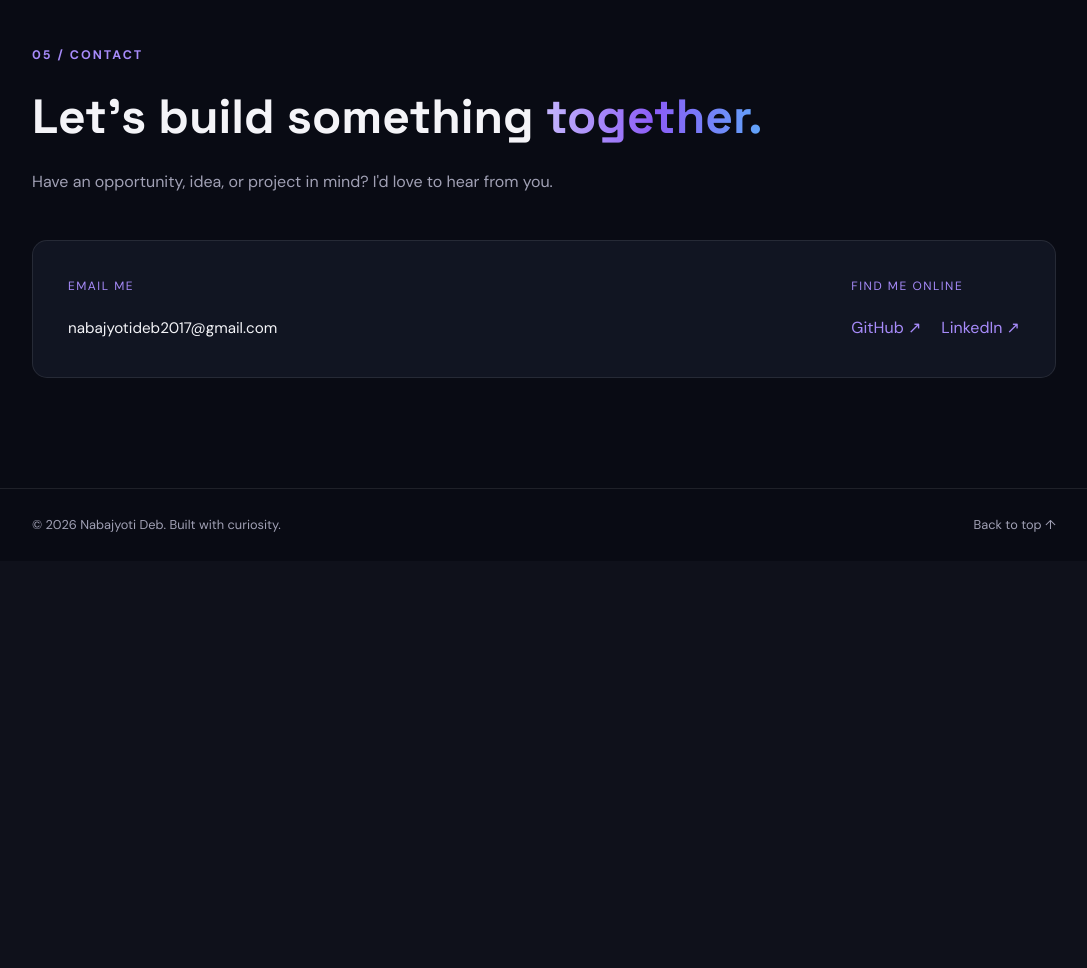
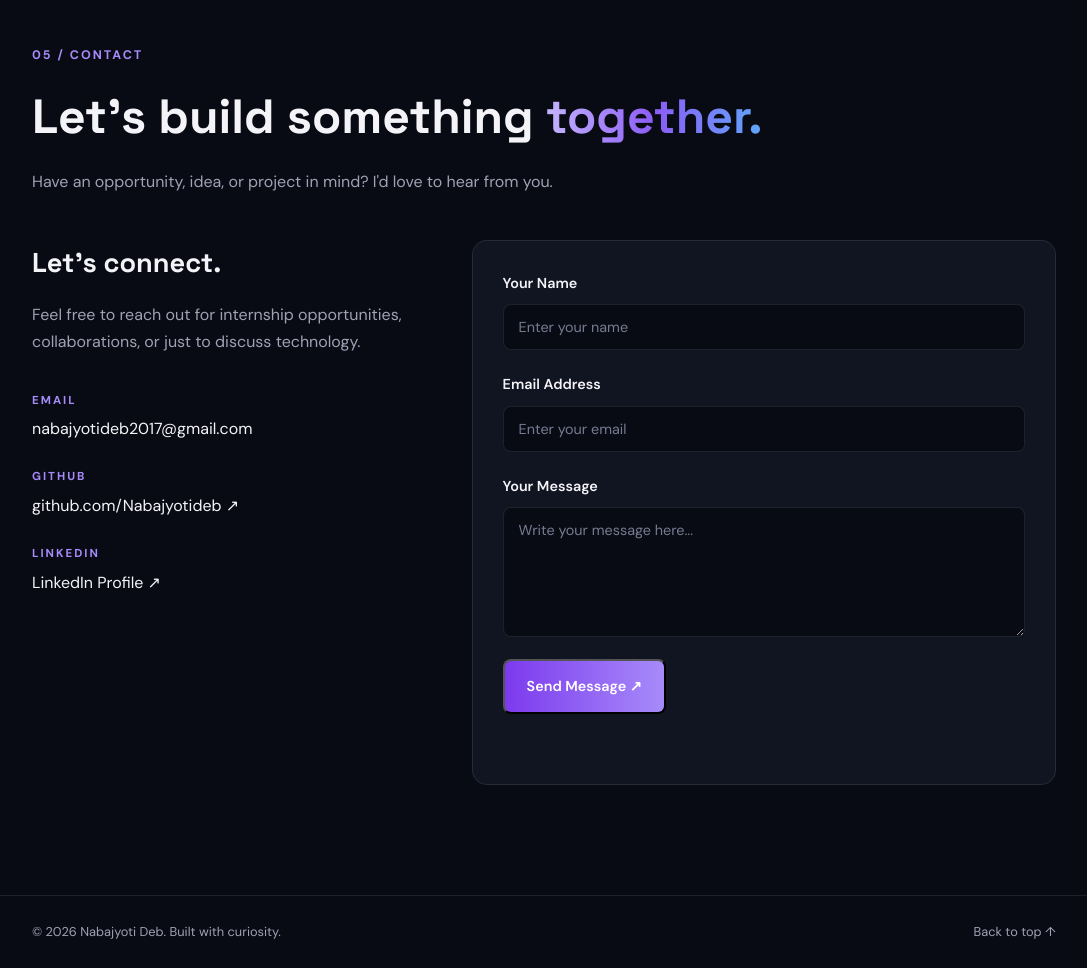
Before and after one commit to Nabajyotideb/nabajyoti-portfolio, a Flask app: page / in a window 1280 px wide. Shown: the part 4237-5205 px from the top of the page, without its empty margins (96-1183 px from the left). Before the commit the page ends 4769 px from the top, so only its background shows below. Run offline with Flask 3, Linux system fonts and the light colour scheme; data comes from the database, SQL or seed files in the repository.

Commit message:
Task 5: Implement interactive contact form with client-side validation, AJAX submission, and SQLite persistence

```diff
--- a/static/css/style.css
+++ b/static/css/style.css
@@ -551,35 +551,116 @@ button {
   font-size: 0.95rem;
 }
 
-/* ============================== 9. CONTACT ================================= */
-.contact-card {
+/* ============================== CONTACT SECTION ================================= */
+.contact-layout {
+  display: grid;
+  grid-template-columns: 0.8fr 1.2fr;
+  gap: 50px;
+  align-items: start;
+}
+
+.contact-info h3 {
+  font-family: 'Space Grotesk', sans-serif;
+  font-size: 1.7rem;
+  margin-bottom: 15px;
+}
+
+.contact-info > p {
+  color: var(--muted);
+  margin-bottom: 35px;
+}
+
+.contact-detail {
   display: flex;
-  justify-content: space-between;
-  flex-wrap: wrap;
-  gap: 30px;
+  flex-direction: column;
+  gap: 5px;
+  margin-bottom: 25px;
+}
+
+.contact-detail span {
+  color: var(--primary);
+  font-size: 0.72rem;
+  letter-spacing: 2px;
+  font-weight: 700;
+}
+
+.contact-detail a {
+  color: var(--text);
+  overflow-wrap: anywhere;
+}
+
+.contact-detail a:hover {
+  color: var(--primary);
+}
+
+/* CONTACT FORM */
+.contact-form {
   background: var(--surface);
   border: 1px solid var(--border);
   border-radius: 15px;
-  padding: 35px;
+  padding: 30px;
 }
 
-.contact-card .small-label {
-  margin-top: 0;
+.form-group {
+  display: flex;
+  flex-direction: column;
+  gap: 9px;
+  margin-bottom: 22px;
 }
 
-.contact-card > div > a {
-  font-size: 0.95rem;
-  color: var(--text);
+.form-group label {
+  font-size: 0.9rem;
+  font-weight: 600;
 }
 
-.contact-socials {
-  display: flex;
-  gap: 20px;
-  color: var(--primary);
+.form-group input,
+.form-group textarea {
+  width: 100%;
+  background: var(--bg);
+  border: 1px solid var(--border);
+  border-radius: 8px;
+  padding: 13px 15px;
+  color: var(--text);
+  font-family: inherit;
+  font-size: 0.9rem;
+  outline: none;
+  transition: 0.3s;
 }
 
-.contact-socials a:hover {
-  color: white;
+.form-group input:focus,
+.form-group textarea:focus {
+  border-color: var(--primary);
+  box-shadow: 0 0 0 3px rgba(167, 139, 250, 0.1);
+}
+
+.form-group textarea {
+  resize: vertical;
+  min-height: 130px;
+}
+
+.form-group input::placeholder,
+.form-group textarea::placeholder {
+  color: #777b91;
+}
+
+.contact-form button:disabled {
+  opacity: 0.6;
+  cursor: not-allowed;
+}
+
+.form-status {
+  margin-top: 15px;
+  font-size: 0.88rem;
+  min-height: 25px;
+  overflow-wrap: anywhere;
+}
+
+.form-status.success {
+  color: #4ade80;
+}
+
+.form-status.error {
+  color: #f87171;
 }
 
 /* ============================== 10. FOOTER ================================= */
@@ -712,8 +793,13 @@ button {
     min-height: auto;
   }
 
-  .contact-card {
-    padding: 25px;
+  .contact-layout {
+    grid-template-columns: 1fr;
+    gap: 35px;
+  }
+
+  .contact-form {
+    padding: 22px;
   }
 
   .footer {
--- a/static/js/script.js
+++ b/static/js/script.js
@@ -174,3 +174,76 @@ document.addEventListener("DOMContentLoaded", () => {
   loadSkills();
   console.log("Portfolio frontend initialized.");
 });
+
+
+// =====================================
+// 7. CONTACT FORM INTEGRATION
+// =====================================
+const contactForm = document.getElementById("contactForm");
+const formStatus = document.getElementById("formStatus");
+const submitBtn = document.getElementById("submitBtn");
+
+if (contactForm && formStatus && submitBtn) {
+  contactForm.addEventListener("submit", async (event) => {
+    // Prevent normal page reload
+    event.preventDefault();
+
+    // Get values from form
+    const name = document.getElementById("name").value.trim();
+    const email = document.getElementById("email").value.trim();
+    const message = document.getElementById("message").value.trim();
+
+    // Frontend validation
+    if (!name || !email || !message) {
+      formStatus.textContent = "Please fill in all fields.";
+      formStatus.className = "form-status error";
+      return;
+    }
+
+    // Disable button while sending
+    submitBtn.disabled = true;
+    submitBtn.textContent = "Sending...";
+    formStatus.textContent = "";
+    formStatus.className = "form-status";
+
+    try {
+      // Send data to Flask backend
+      const response = await fetch("/api/messages", {
+        method: "POST",
+        headers: {
+          "Content-Type": "application/json",
+        },
+        body: JSON.stringify({
+          name: name,
+          email: email,
+          message: message,
+        }),
+      });
+
+      const result = await response.json();
+
+      if (!response.ok) {
+        throw new Error(
+          result.message || result.error || "Unable to send message."
+        );
+      }
+
+      // Display success notification
+      formStatus.textContent =
+        result.message || "Your message has been saved successfully.";
+      formStatus.className = "form-status success";
+
+      // Clear form after successful submission
+      contactForm.reset();
+    } catch (error) {
+      console.error("Contact form error:", error);
+      formStatus.textContent =
+        error.message || "Something went wrong. Please try again.";
+      formStatus.className = "form-status error";
+    } finally {
+      // Enable button again
+      submitBtn.disabled = false;
+      submitBtn.textContent = "Send Message ↗";
+    }
+  });
+}
--- a/templates/index.html
+++ b/templates/index.html
@@ -202,24 +202,73 @@
                     Have an opportunity, idea, or project in mind? I'd love to hear from you.
                 </p>
             </div>
-            <div class="contact-card">
-                <div>
-                    <p class="small-label">EMAIL ME</p>
-                    <a href="mailto:nabajyotideb2017@gmail.com">
-                        nabajyotideb2017@gmail.com
-                    </a>
-                </div>
-                <div>
-                    <p class="small-label">FIND ME ONLINE</p>
-                    <div class="contact-socials">
+            <div class="contact-layout">
+                <!-- Contact Information -->
+                <div class="contact-info">
+                    <h3>Let's connect.</h3>
+                    <p>
+                        Feel free to reach out for internship opportunities, collaborations, or just to discuss technology.
+                    </p>
+                    <div class="contact-detail">
+                        <span>EMAIL</span>
+                        <a href="mailto:nabajyotideb2017@gmail.com">
+                            nabajyotideb2017@gmail.com
+                        </a>
+                    </div>
+                    <div class="contact-detail">
+                        <span>GITHUB</span>
                         <a href="https://github.com/Nabajyotideb" target="_blank" rel="noopener noreferrer">
-                            GitHub ↗
+                            github.com/Nabajyotideb ↗
                         </a>
+                    </div>
+                    <div class="contact-detail">
+                        <span>LINKEDIN</span>
                         <a href="https://www.linkedin.com/in/nabajyoti-deb/" target="_blank" rel="noopener noreferrer">
-                            LinkedIn ↗
+                            LinkedIn Profile ↗
                         </a>
                     </div>
                 </div>
+
+                <!-- Contact Form -->
+                <form id="contactForm" class="contact-form">
+                    <div class="form-group">
+                        <label for="name">Your Name</label>
+                        <input
+                            type="text"
+                            id="name"
+                            name="name"
+                            placeholder="Enter your name"
+                            maxlength="100"
+                            required
+                        >
+                    </div>
+                    <div class="form-group">
+                        <label for="email">Email Address</label>
+                        <input
+                            type="email"
+                            id="email"
+                            name="email"
+                            placeholder="Enter your email"
+                            maxlength="150"
+                            required
+                        >
+                    </div>
+                    <div class="form-group">
+                        <label for="message">Your Message</label>
+                        <textarea
+                            id="message"
+                            name="message"
+                            rows="5"
+                            maxlength="5000"
+                            placeholder="Write your message here..."
+                            required
+                        ></textarea>
+                    </div>
+                    <button type="submit" id="submitBtn" class="btn btn-primary">
+                        Send Message ↗
+                    </button>
+                    <p id="formStatus" class="form-status" role="status" aria-live="polite"></p>
+                </form>
             </div>
         </section>
     </main>
```
Also changed, not shown: static/images/contact_form_success.png (added).
